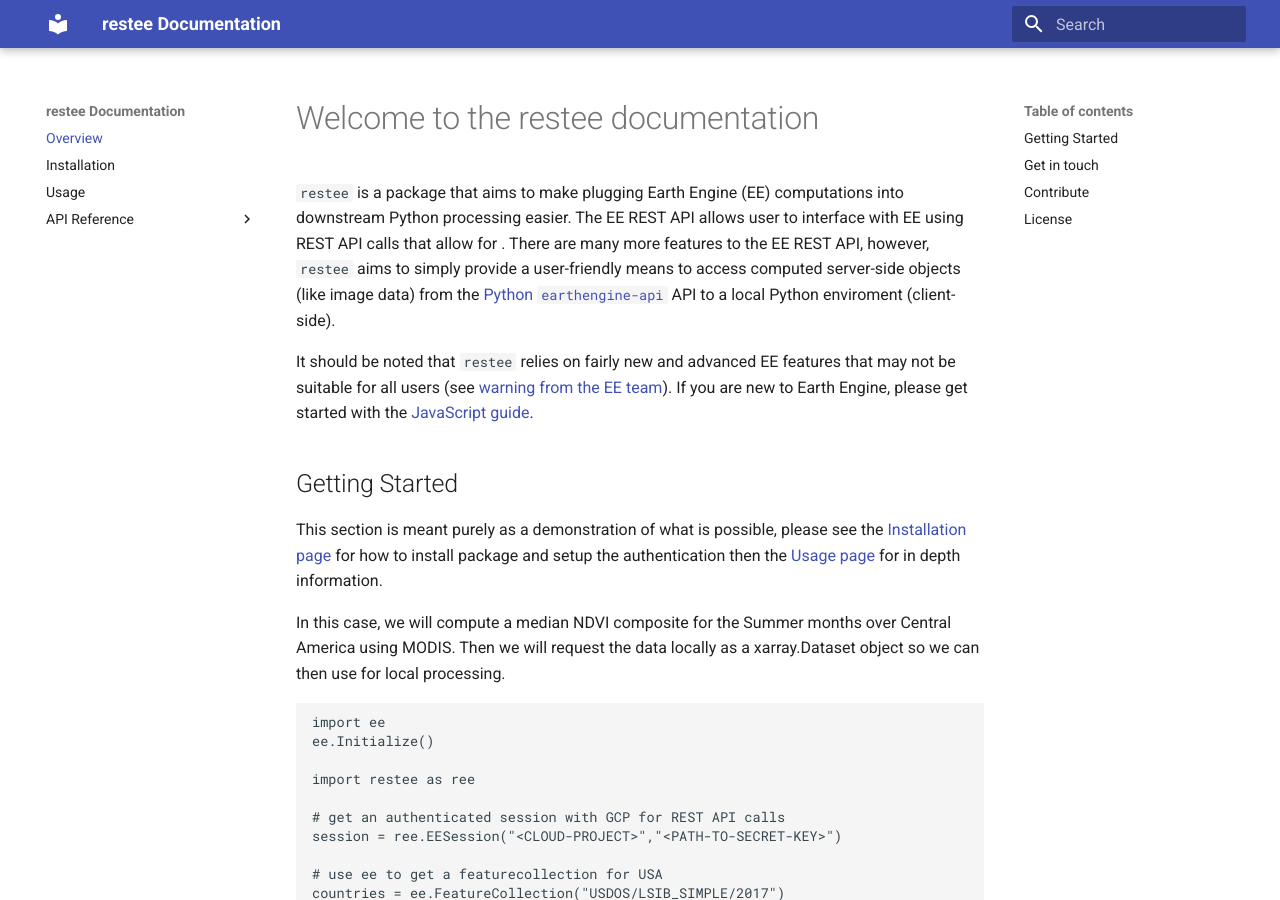
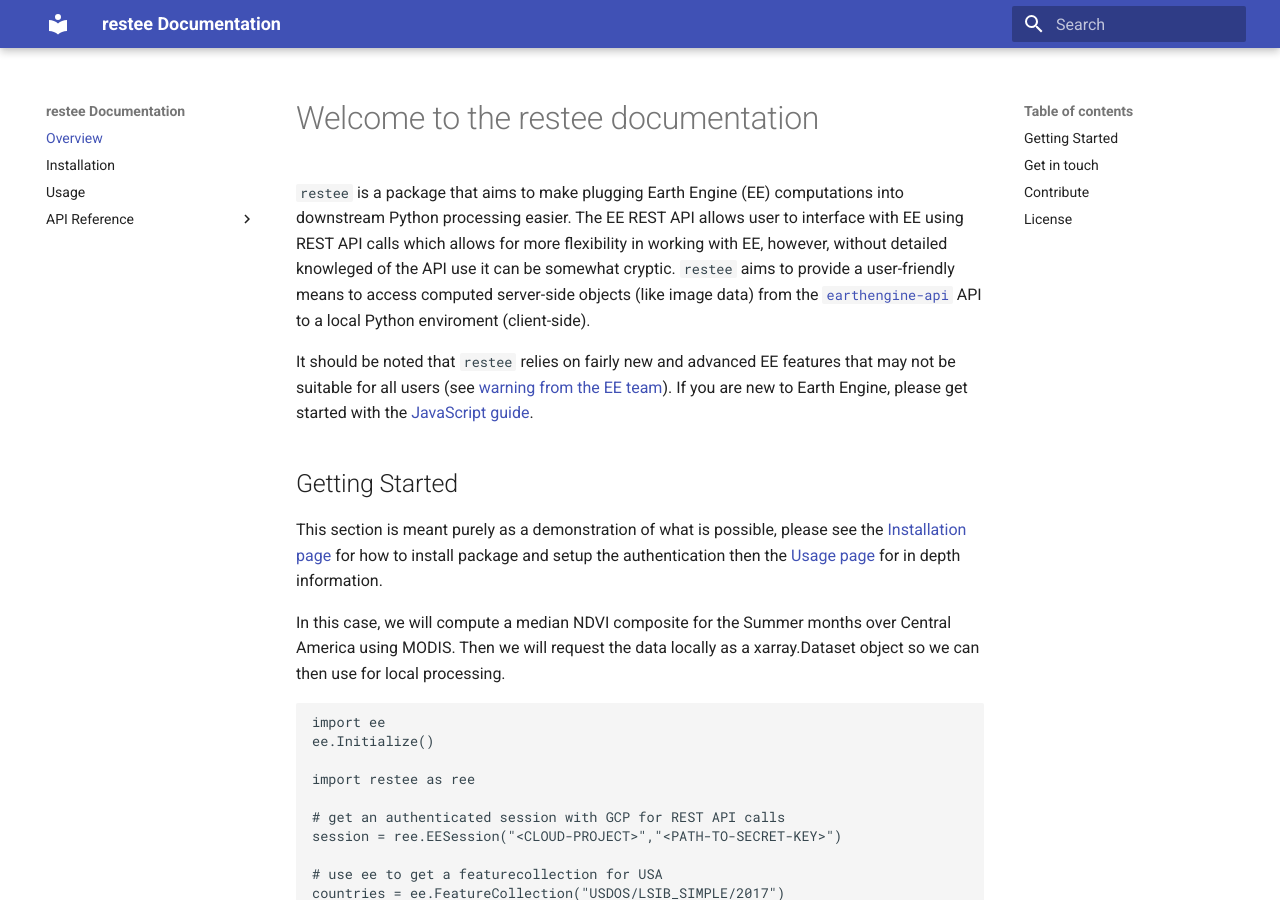
Before and after one commit to KMarkert/restee, an MkDocs documentation site: the page built from docs/index.md, in a window 1280 px wide and 900 px high. Built offline with MkDocs 1.6.1 and Material for MkDocs 9.7.7, drawn with Linux system fonts in a browser that asks for light colours.

Commit message:
fixing some documentation typos and broken links

```diff
--- a/docs/index.md
+++ b/docs/index.md
@@ -1,12 +1,12 @@
 # Welcome to the restee documentation
 
-`restee` is a package that aims to make plugging Earth Engine (EE) computations into downstream Python processing easier. The EE REST API allows user to interface with EE using REST API calls that allow for . There are many more features to the EE REST API, however, `restee` aims to simply provide a user-friendly means to access computed server-side objects (like image data) from the [Python `earthengine-api`](https://developers.google.com/earth-engine/guides/python_install) API to a local Python enviroment (client-side).
+`restee` is a package that aims to make plugging Earth Engine (EE) computations into downstream Python processing easier. The EE REST API allows user to interface with EE using REST API calls which allows for more flexibility in working with EE, however, without detailed knowleged of the API use it can be somewhat cryptic. `restee` aims to provide a user-friendly means to access computed server-side objects (like image data) from the [`earthengine-api`](https://developers.google.com/earth-engine/guides/python_install) API to a local Python enviroment (client-side).
 
 It should be noted that `restee` relies on fairly new and advanced EE features that may not be suitable for all users (see [warning from the EE team](https://developers.google.com/earth-engine/reference#audience)). If you are new to Earth Engine, please get started with the [JavaScript guide](https://developers.google.com/earth-engine/getstarted).
 
 ## Getting Started
 
-This section is meant purely as a demonstration of what is possible, please see the [Installation page](/installation) for how to install package and setup the authentication then the [Usage page](/usage) for in depth information.
+This section is meant purely as a demonstration of what is possible, please see the [Installation page](/restee/installation) for how to install package and setup the authentication then the [Usage page](/restee/usage) for in depth information.
 
 In this case, we will compute a median NDVI composite for the Summer months over Central America using MODIS. Then we will request the data locally as a xarray.Dataset object so we can then use for local processing.
 
@@ -61,7 +61,7 @@
 
 ![MODIS Summer NDVI](img/modis_ndvi_example.png)
 
-Again, this quick example was to highlight how a user may define an EE computation using the `earthengine-api` and request the data into a local data structure. One may use `restee` to get zonal statitics calculated for feature collections or even explore collection metadata, any format on EE can be requested locally. For more details, please see the [Usage page](/usage).
+Again, this quick example was to highlight how a user may define an EE computation using the `earthengine-api` and request the data into a local data structure. One may use `restee` to get zonal statitics calculated for feature collections or even explore collection metadata, any format on EE can be requested locally. For more details, please see the [Usage page](/restee/usage).
 
 ## Get in touch
 
```
Also changed, not shown: docs/usage.md (+2 -2 lines).
